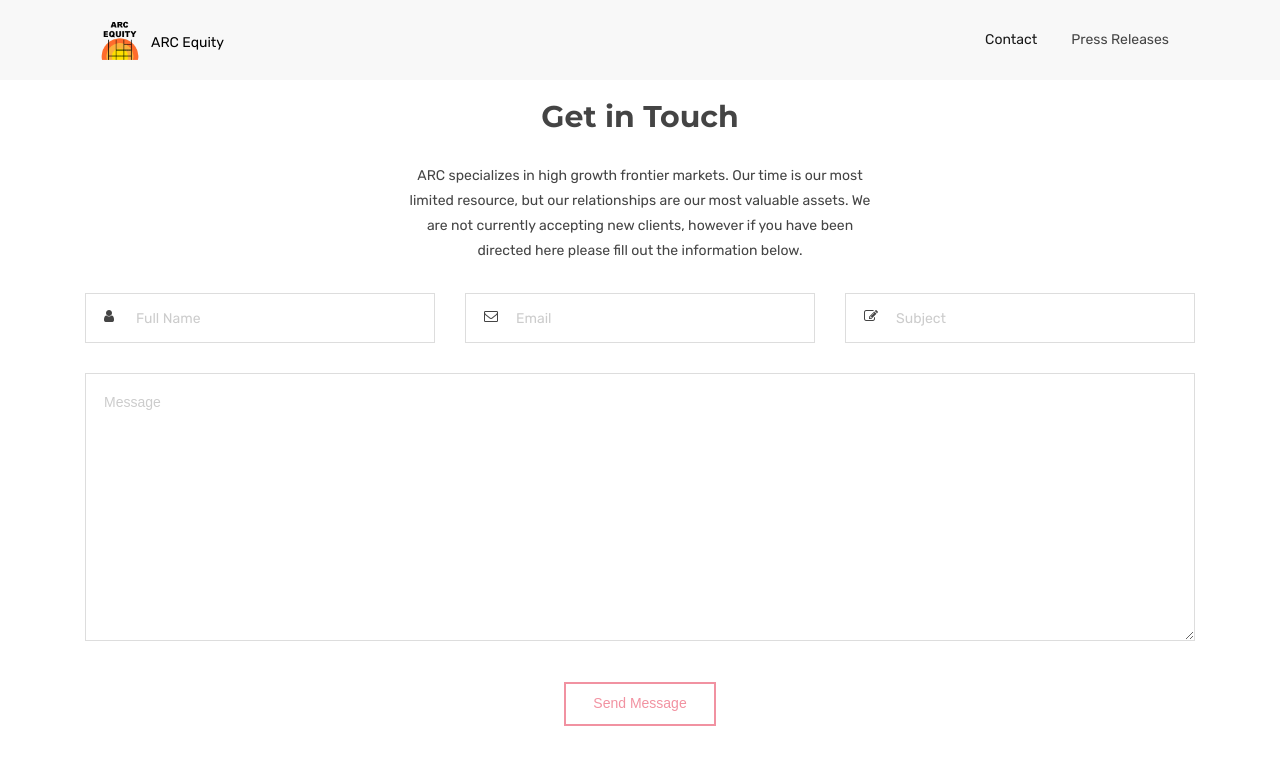
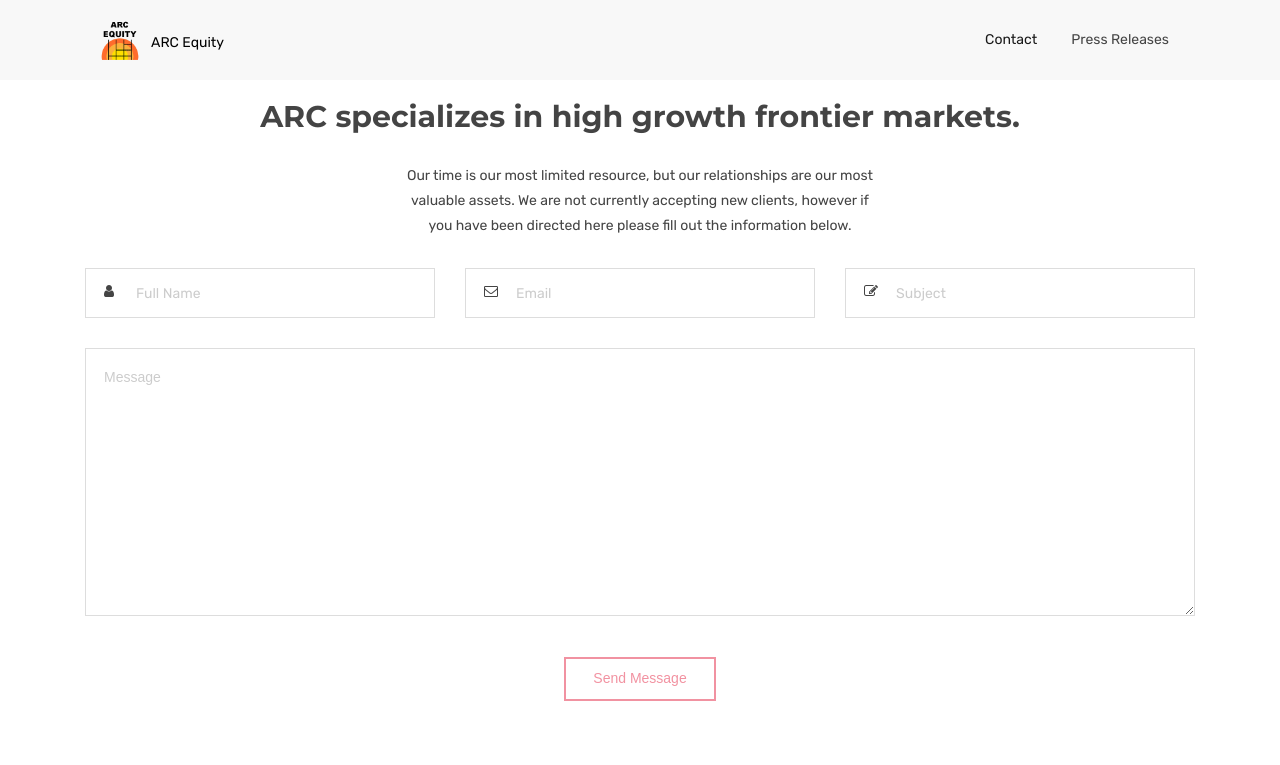
Before and after one commit to salaryshelter/salaryshelter.github.io, a Jekyll site: the page built from contact.html, in a window 1280 px wide. Shown: the top 765 px of the page. Built offline with Jekyll 4.4.1, drawn with Linux system fonts in a browser that asks for light colours.

Commit message:
udpated get-intouch header

```diff
--- a/_config.yml
+++ b/_config.yml
@@ -15,7 +15,8 @@ baseurl: ""
 # so be sure to set them if your theme uses them.
 #
 
-get_intouch: "ARC specializes in high growth frontier markets. Our time is our most limited resource, but our relationships are our most valuable assets. We are not currently accepting new clients, however if you have been directed here please fill out the information below."
+get_touchheader: "ARC specializes in high growth frontier markets."
+get_intouch: "Our time is our most limited resource, but our relationships are our most valuable assets. We are not currently accepting new clients, however if you have been directed here please fill out the information below."
 
 
 #Google Ad Words Data from scripts code (using Google responsive options) and ad client
--- a/contact.html
+++ b/contact.html
@@ -31,7 +31,7 @@ js:
   <!-- CONTACT FORM -->
   <div class="container">
     </br>
-    <h3 class="title-head text-center">Get in Touch</h3>
+    <h3 class="title-head text-center">{{ site.get_touchheader }}</h3>
     <p class="get-intouch container">{{ site.get_intouch }}</p>
     <form class="contact-form" data-toggle="validator" action="https://formspree.io/f/xknpbewa" method="POST">
       <div class="row">
```
